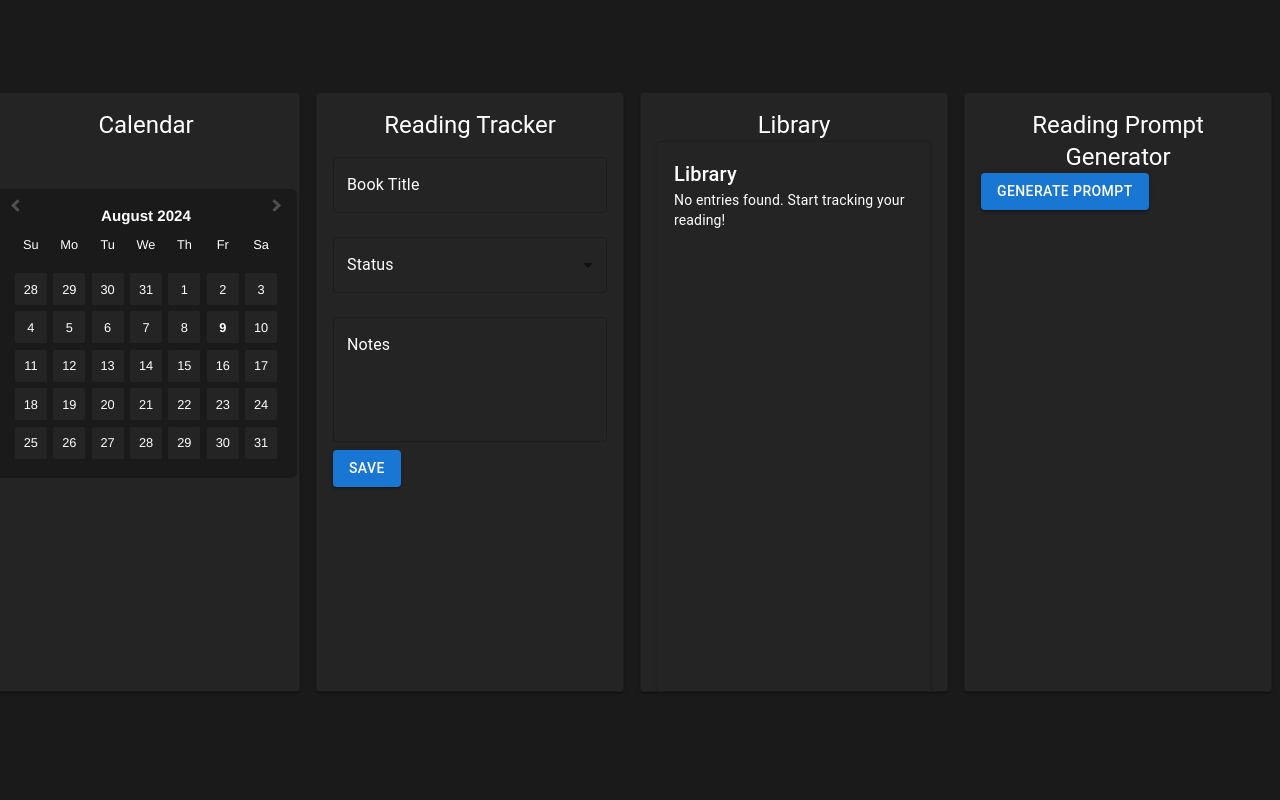
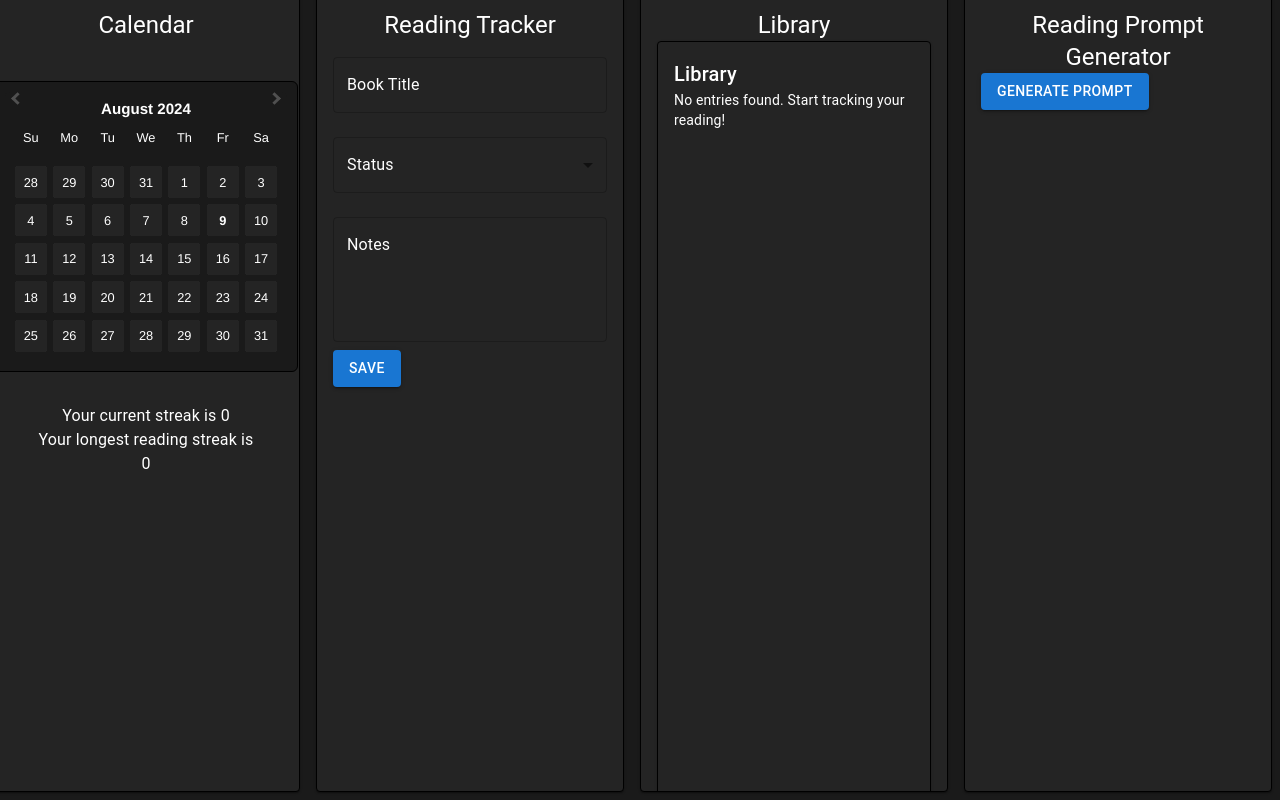
Before and after one commit to danielledonnelly/booksmaxing, a React (Vite) app: page / in a window 1280 px wide. Built offline with nearby package versions, Linux system fonts and the light colour scheme.

Commit message:
mui changes (#3)

```diff
--- a/src/components/StreaksCalendar.jsx
+++ b/src/components/StreaksCalendar.jsx
@@ -1,26 +1,27 @@
-import React, { useState } from 'react';
-import { Container, Row, Col } from 'react-bootstrap';
+import React, { useState, useEffect } from 'react';
+import { Container, Box, Grid, Typography } from '@mui/material';
 import DatePicker from 'react-datepicker';
 import 'react-datepicker/dist/react-datepicker.css';
 import '../index.css';
 
 const StreaksCalendar = ({ entryCounts, setEntryCounts }) => {
   const [selectedDate, setSelectedDate] = useState(new Date());
+  const [currentStreak, setCurrentStreak] = useState(0);
+  const [longestStreak, setLongestStreak] = useState(0);
 
   const handleDateChange = (date) => {
     setSelectedDate(date);
   };
 
+  // add looping
   const getColor = (count) => {
-    if (count === 0) return '#242424'; // Dark grey for no entries
-    if (count === 1) return '#2c3440'; // Slightly lighter and more neutral grey
-    if (count === 2) return '#344050'; // Darker grey with subtle blue tones
-    if (count === 3) return '#3c4c60'; // Greyish-blue, continuing the transition
-    if (count === 4) return '#455770'; // Dark greyish-blue, closer to the final color
-    return '#54688A'; // Final color, a slightly darker blue-grey
+    if (count === 0) return '#242424';
+    if (count === 1) return '#2c3440';
+    if (count === 2) return '#344050';
+    if (count === 3) return '#3c4c60';
+    if (count === 4) return '#455770';
+    return '#54688A';
   };
-
-
 
   const renderDayContents = (day, date) => {
     const dateKey = date.toDateString();
@@ -45,10 +46,33 @@ const StreaksCalendar = ({ entryCounts, setEntryCounts }) => {
     );
   };
 
+  useEffect(() => {
+    let streak = 0;
+    let maxStreak = 0;
+    let currentStreak = 0;
+    const sortedDates = Object.keys(entryCounts)
+      .sort((a, b) => new Date(a) - new Date(b))
+      .map(date => new Date(date));
+
+    for (let i = 0; i < sortedDates.length; i++) {
+      if (entryCounts[sortedDates[i].toDateString()] > 0) {
+        currentStreak++;
+        streak = Math.max(streak, currentStreak);
+      } else {
+        currentStreak = 0;
+      }
+      maxStreak = Math.max(maxStreak, streak);
+    }
+
+    setCurrentStreak(currentStreak);
+    setLongestStreak(maxStreak);
+  }, [entryCounts]);
+
   return (
-    <Container className="mt-5 d-flex justify-content-center">
-      <Row className="justify-content-center">
-        <Col md={6} className="d-flex justify-content-center">
+    <Container>
+      <Box mt={5}>
+        <Grid container justifyContent="center">
+          <Grid item md={6} container justifyContent="center">
             <div className="calendar-container">
               <DatePicker
                 selected={selectedDate}
@@ -58,8 +82,15 @@ const StreaksCalendar = ({ entryCounts, setEntryCounts }) => {
                 renderDayContents={renderDayContents}
               />
             </div>
-        </Col>
-      </Row>
+          </Grid>
+        </Grid>
+        <Grid container justifyContent="center" mt={4}>
+          <Grid item xs={12} textAlign="center">
+            <Typography variant="body1">Your current streak is {currentStreak}</Typography>
+            <Typography variant="body1">Your longest reading streak is {longestStreak}</Typography>
+          </Grid>
+        </Grid>
+      </Box>
     </Container>
   );
 };
--- a/src/index.css
+++ b/src/index.css
@@ -37,10 +37,12 @@ body {
 .card {
   width: 100%;
   max-width: 700px;
-  height: 600px;
+  height: 800px;
+  max-height: 800px;
   margin: 0;
   background-color: #242424 !important;
   color: white !important;
+  border: solid black 1px;
   border-radius: 8px;
   box-shadow: 0px 4px 10px rgba(0, 0, 0, 0.2);
   display: flex;
@@ -85,6 +87,7 @@ button:focus-visible {
   justify-content: center;
   align-items: center;
   border-radius: 6px;
+  border: solid black 1px;
 }
 
 /* Dark mode for the entire calendar */
```
Also changed, not shown: src/api/books.jsx (added). Lines whose indentation alone changed are shown as unchanged.
